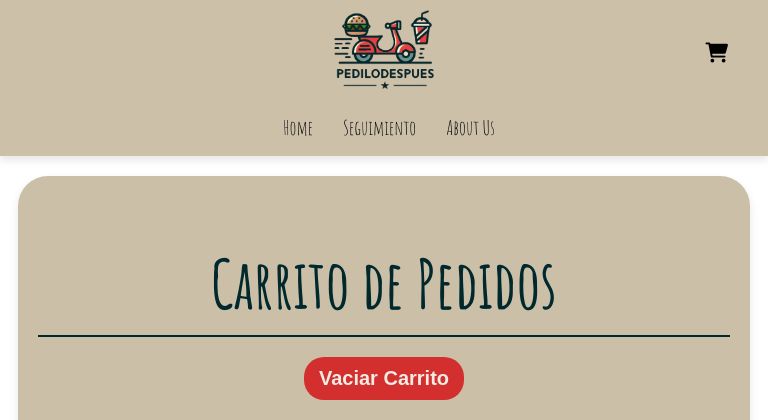
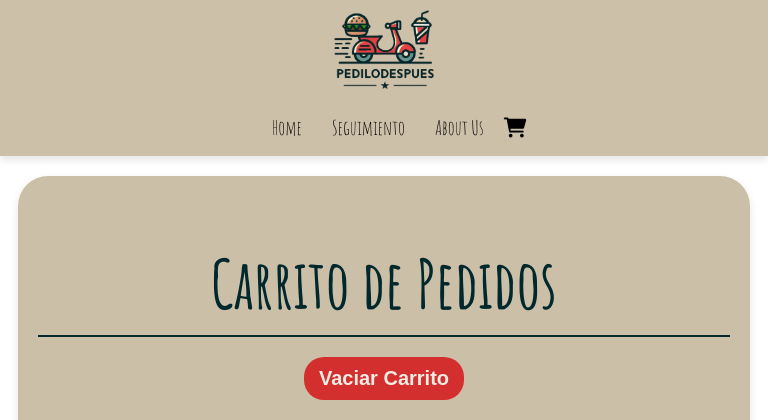
Before and after one commit to ValentinMarcos/TP-IDS-PediloDespues, a Flask app: page /carrito in a window 768 px wide. Shown: the top 420 px of the page. Run offline with Flask 3, Linux system fonts and the light colour scheme; some web fonts are replaced.

Commit message:
Pequeña modif del carrito

```diff
--- a/front/static/css/styles.css
+++ b/front/static/css/styles.css
@@ -423,10 +423,9 @@ ul.g1h0-social-icons li i {
     }
 
     .cart-icon{
-        display: inline-block;
-        position: absolute;
-        top: 40px;
-        right: 40px
+        position: relative;
+        top: 0px;
+        right: 10px;
     }
     .fa-solid fa-cart-shopping{
         height: 50px;
```
